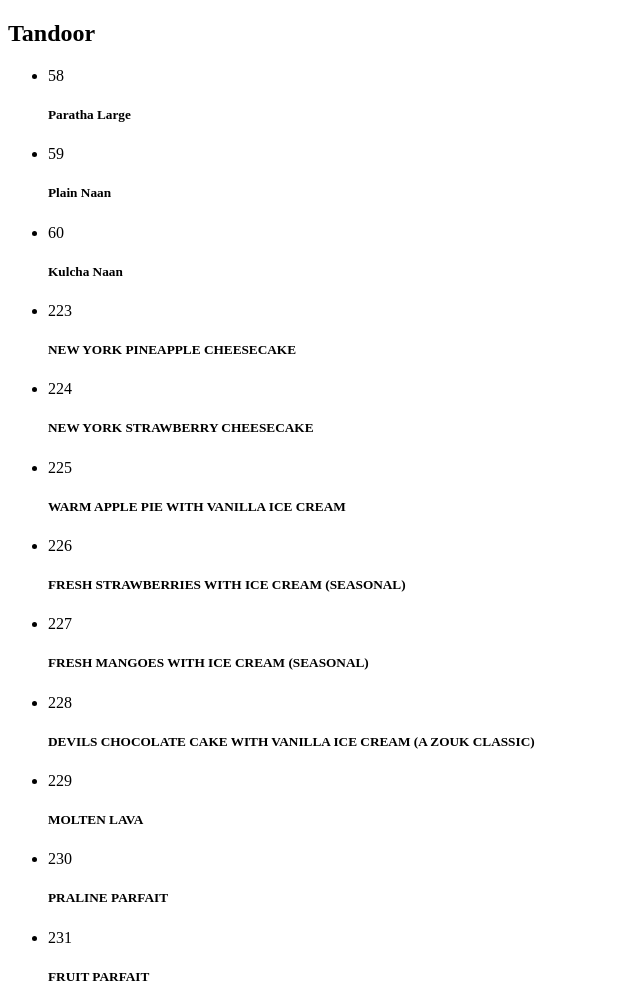
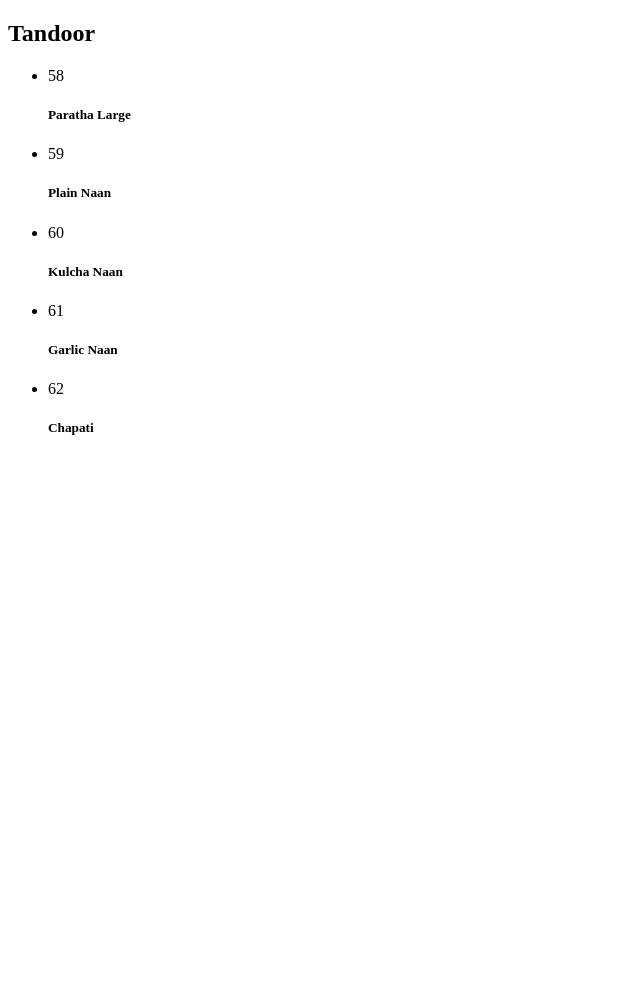
Before and after one commit to Surfing-Cipher/Hotnroll, a plain HTML site: page food-menu/item-6.html in a window 1280 px wide. Shown: the whole page, without its empty margins (0-640 px from the left). After the commit the page ends 800 px from the top, so only its background shows below. Drawn offline with Linux system fonts and the light colour scheme.

Commit message:
menu update  commit

```diff
--- a/food-menu/item-6.html
+++ b/food-menu/item-6.html
@@ -82,12 +82,12 @@
 
                                             <div class="col-sm-4">
 
-                                                <div class="menu-price">223</div>
+                                                <div class="menu-price">61</div>
                                             </div>
 
                                             <div class="col-sm-8">
                                                 <div class="menu-desc">
-                                                    <h5>NEW YORK PINEAPPLE CHEESECAKE</h5>
+                                                    <h5>Garlic Naan</h5>
                                                     <p></p>
                                                 </div>
 
@@ -101,144 +101,12 @@
 
                                             <div class="col-sm-4">
 
-                                                <div class="menu-price">224</div>
+                                                <div class="menu-price">62</div>
                                             </div>
 
                                             <div class="col-sm-8">
                                                 <div class="menu-desc">
-                                                    <h5>NEW YORK STRAWBERRY CHEESECAKE</h5>
-                                                    <p></p>
-                                                </div>
-
-                                            </div>
-
-                                        </div>
-                                    </li>
-                                    <li class="menu-list">
-                                        <div class="row">
-
-                                            <div class="col-sm-4">
-
-                                                <div class="menu-price">225</div>
-                                            </div>
-
-                                            <div class="col-sm-8">
-                                                <div class="menu-desc">
-                                                    <h5>WARM APPLE PIE WITH VANILLA ICE CREAM</h5>
-                                                    <p></p>
-                                                </div>
-
-                                            </div>
-
-                                        </div>
-                                    </li>
-
-                                    <li class="menu-list">
-                                        <div class="row">
-
-                                            <div class="col-sm-4">
-
-                                                <div class="menu-price">226</div>
-                                            </div>
-
-                                            <div class="col-sm-8">
-                                                <div class="menu-desc">
-                                                    <h5>FRESH STRAWBERRIES WITH ICE CREAM (SEASONAL)</h5>
-                                                    <p></p>
-                                                </div>
-
-                                            </div>
-
-                                        </div>
-                                    </li>
-
-                                    <li class="menu-list">
-                                        <div class="row">
-
-                                            <div class="col-sm-4">
-
-                                                <div class="menu-price">227</div>
-                                            </div>
-
-                                            <div class="col-sm-8">
-                                                <div class="menu-desc">
-                                                    <h5>FRESH MANGOES WITH ICE CREAM (SEASONAL)</h5>
-                                                    <p></p>
-                                                </div>
-
-                                            </div>
-
-                                        </div>
-                                    </li>
-
-                                    <li class="menu-list">
-                                        <div class="row">
-
-                                            <div class="col-sm-4">
-
-                                                <div class="menu-price">228</div>
-                                            </div>
-
-                                            <div class="col-sm-8">
-                                                <div class="menu-desc">
-                                                    <h5>DEVILS CHOCOLATE CAKE WITH VANILLA ICE CREAM (A ZOUK CLASSIC)</h5>
-                                                    <p></p>
-                                                </div>
-
-                                            </div>
-
-                                        </div>
-                                    </li>
-
-                                    <li class="menu-list">
-                                        <div class="row">
-
-                                            <div class="col-sm-4">
-
-                                                <div class="menu-price">229</div>
-                                            </div>
-
-                                            <div class="col-sm-8">
-                                                <div class="menu-desc">
-                                                    <h5>MOLTEN LAVA</h5>
-                                                    <p></p>
-                                                </div>
-
-                                            </div>
-
-                                        </div>
-                                    </li>
-
-                                    <li class="menu-list">
-                                        <div class="row">
-
-                                            <div class="col-sm-4">
-
-                                                <div class="menu-price">230</div>
-                                            </div>
-
-                                            <div class="col-sm-8">
-                                                <div class="menu-desc">
-                                                    <h5>PRALINE PARFAIT</h5>
-                                                    <p></p>
-                                                </div>
-
-                                            </div>
-
-                                        </div>
-                                    </li>
-
-                                    <li class="menu-list">
-                                        <div class="row">
-
-                                            <div class="col-sm-4">
-
-                                                <div class="menu-price">231</div>
-                                            </div>
-
-                                            <div class="col-sm-8">
-                                                <div class="menu-desc">
-                                                    <h5>FRUIT PARFAIT</h5>
+                                                    <h5>Chapati</h5>
                                                     <p></p>
                                                 </div>
 
```
